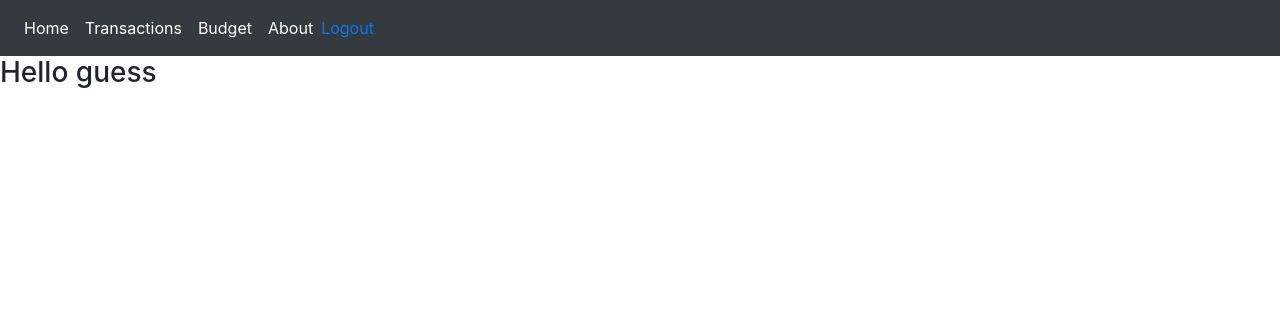
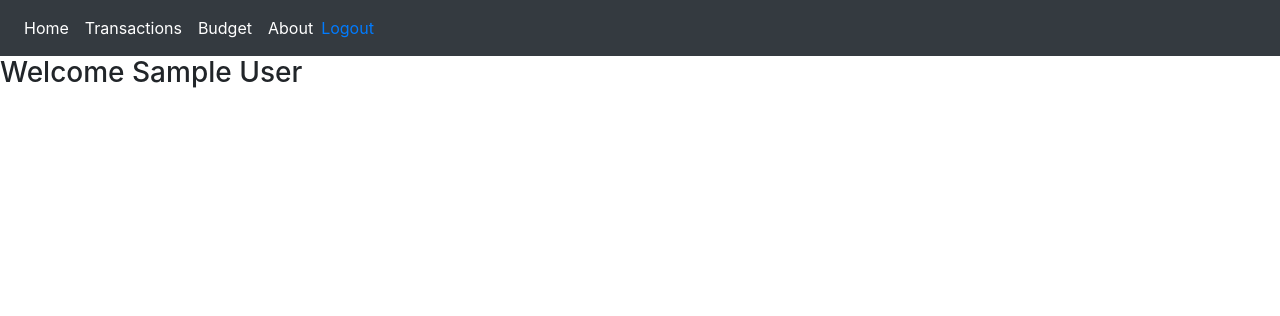
Before and after one commit to Murphyx2/budget-page, a Flask app: page / in a window 1280 px wide. Shown: the top 316 px of the page. Run offline with Flask 2, Linux system fonts and the light colour scheme; the visitor is signed in with stand-in values (Sample User, id 1); some libraries are stand-ins or nearby versions.

Commit message:
some minor changes in the index or homepage. Create js for transactions, added route for transaction to show html of transactions.

```diff
--- a/app/routes.py
+++ b/app/routes.py
@@ -23,7 +23,7 @@ logout = {'name':'Logout','url':'/logout'}
 @app.route('/')
 @app.route('/home')
 def index():
-    return render_template('home.html', title='Home', description="Budget page index", nav = nav, user=None)
+    return render_template('home.html', title='Home', description="Budget page index", nav = nav, user=current_user)
 
 
 @app.route('/login', methods=['GET','POST'])
@@ -38,8 +38,7 @@ def login():
             flash('Invalid Username or password')
             return redirect(url_for('login'))
         login_user(user, remember=form.remember_me.data)
-        flash('Welcome {name} {lastname}'.format(name=current_user.first_name, lastname=current_user.last_name))
-
+        #flash('Welcome {name} {lastname}'.format(name=current_user.first_name, lastname=current_user.last_name))
         return redirect(url_for('index'))
     return render_template('login.html', title='Sign in or Register', form=form, nav = nav)
 
@@ -90,7 +89,7 @@ def register():
 
 @app.route('/transactions', methods=['GET','POST'])
 def transactions():
-    return redirect(url_for('under_construction'))
+    return render_template('transactions.html', title='Transactions', description='Register your transactions here', nav=nav)
 
 
 @app.route('/under_construction')
--- a/app/static/js/unique_budget.js
+++ b/app/static/js/unique_budget.js
@@ -160,6 +160,7 @@ document.querySelector('#SaveButton').addEventListener('click', function(event){
     };
     xhttp.open("POST", "/update_income_expenses", true);
     xhttp.send(formData);
+    toggle_button_visibility()
 })
 
 function getTableValuesIntoJson(tableName){
--- a/app/templates/home.html
+++ b/app/templates/home.html
@@ -5,5 +5,10 @@
 {% endblock %}
 
 {% block content %}
-<h3>Hello guess</h3>
+  {% if user.is_authenticated %}
+    <h3>Welcome {{user.first_name}} {{user.last_name}}</h3>
+  {% else %}
+    <h3>Welcome guess</h3>
+  {% endif %}
+
 {% endblock %}
```
Also changed, not shown: app/static/js/transactions.js (added).
